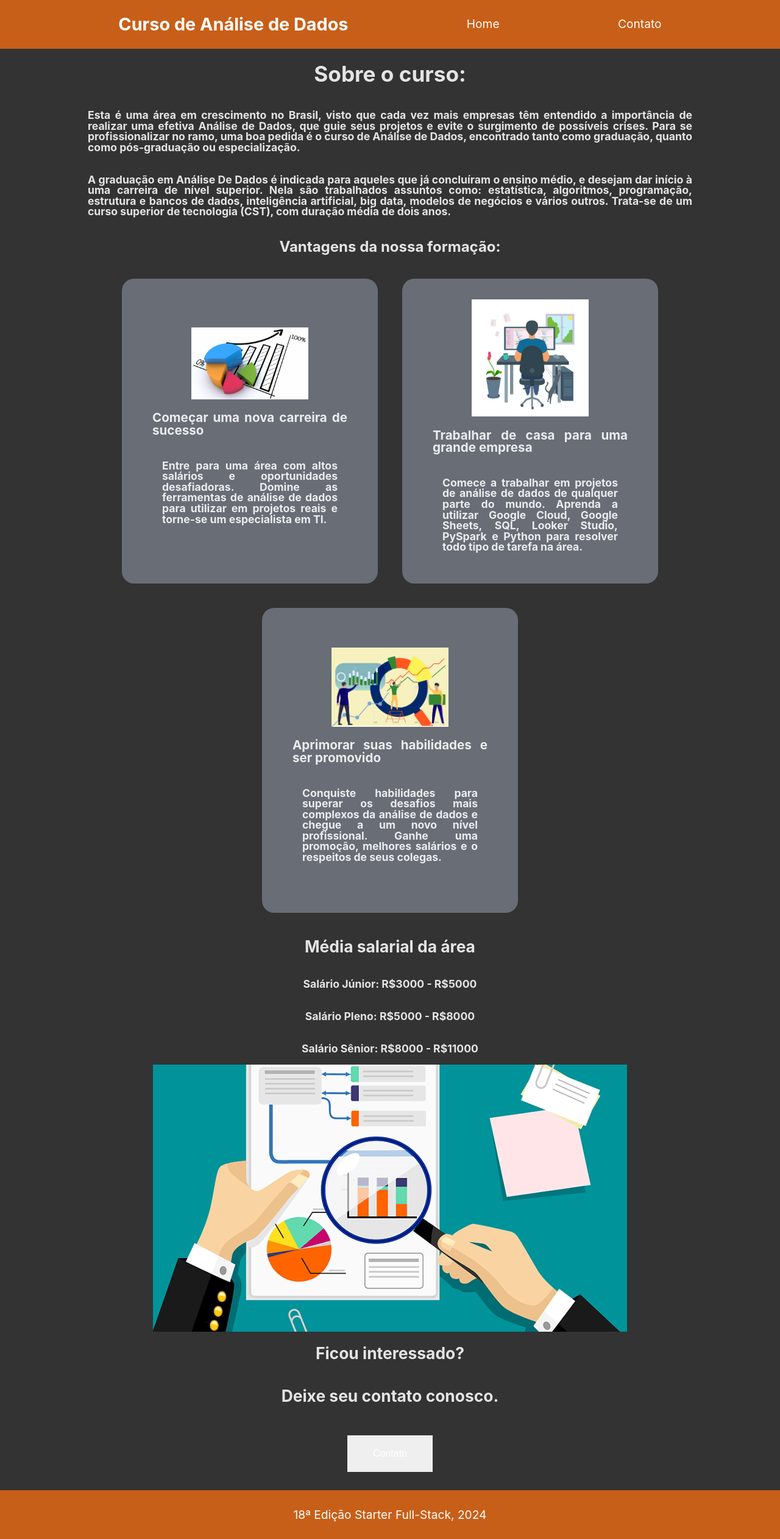
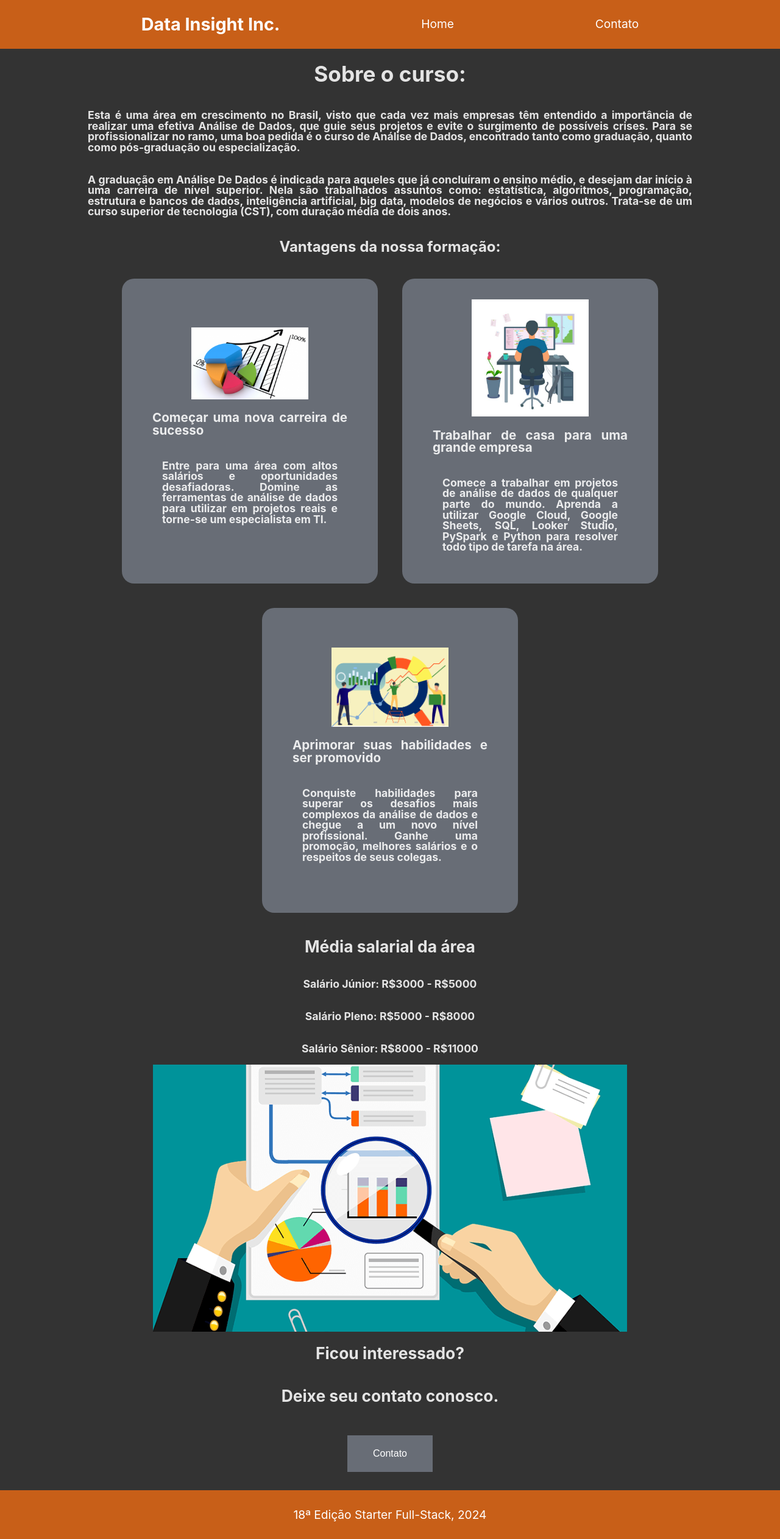
Before and after one commit to Edsamn/desafio-landing-page, a React (Vite) app: page / in a window 1280 px wide. Shown: the whole page at 61% size. Built offline with nearby package versions, Linux system fonts and the light colour scheme.

Commit message:
cor de botao arrumado

```diff
--- a/src/components/button-default/ButtonDefaultStyled.tsx
+++ b/src/components/button-default/ButtonDefaultStyled.tsx
@@ -4,6 +4,7 @@ const ButtonDefaultStyled = styled.button`
   width: 140px;
   height: 60px;
   border: none;
+  background-color: ${props => props.theme.colors.primary};
   color: ${props => props.theme.colors.quaternary};
   font-size: 1rem;
   margin: 30px;
--- a/src/components/nav-bar/NavBar.tsx
+++ b/src/components/nav-bar/NavBar.tsx
@@ -5,7 +5,7 @@ import navigation from '../../config/navigation';
 function NavBar() {
   return (
     <NavBarStyled>
-      <h2 style={{ color: '#fff' }}>Curso de Análise de Dados</h2>
+      <h2 style={{ color: '#fff' }}>Data Insight Inc.</h2>
       {navigation.map(item => (
         <div>
           <Link to={item.url}>{item.label}</Link>
```
